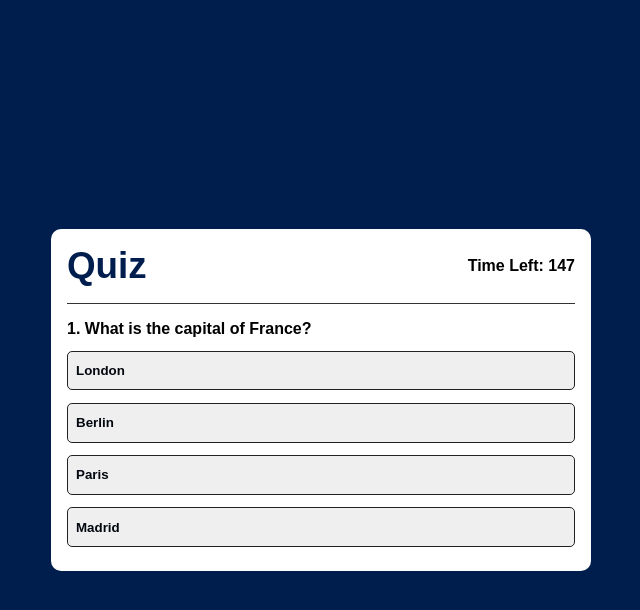
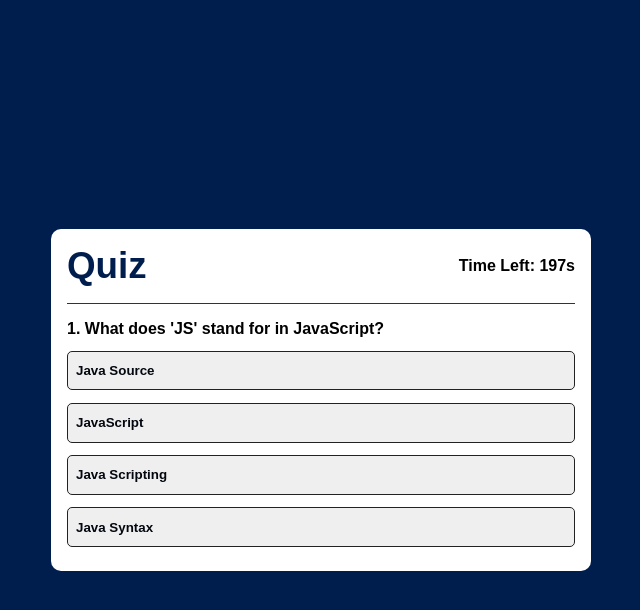
Before and after one commit to chinaemerem-aneke/Quiz-app, a plain HTML site: page index.html in a window 1280 px wide. Both pictures are taken after a click on the button "Start Quiz". Shown: the whole page, without its empty margins (319-959 px from the left). Drawn offline with Linux system fonts and the light colour scheme.

Commit message:
updated timer

```diff
--- a/index.html
+++ b/index.html
@@ -15,7 +15,7 @@
         <div id="rules">
             <h2>Rules</h2>
             <p>1. You have <span>10</span> questions in total to answer.</p>
-            <p>2. You have <span>150</span> seconds to answer all questions.</p>
+            <p>2. You have <span>200</span> seconds to answer all questions.</p>
             <p>3. Once you select your answer, you can't reselect.</p>
             <!-- <p>3. Click 'Submit' after answering the last question.</p> -->
         </div>
--- a/script.js
+++ b/script.js
@@ -1,105 +1,96 @@
 const questions = [
     {
-        question: "What is the capital of France?",
+        question: "What does 'JS' stand for in JavaScript?",
         answers: [
-            {text: "London", correct: false},
-            {text: "Berlin", correct: false},
-            {text: "Paris", correct: true},
-            {text: "Madrid", correct: false},
+            {text: "Java Source", correct: false},
+            {text: "JavaScript", correct: true},
+            {text: "Java Scripting", correct: false},
+            {text: "Java Syntax", correct: false},
         ]
     },
-
     {
-        question: "In which year did Christopher Columbus first reach the Americas?",
+        question: "Which keyword is used to declare a variable in JavaScript?",
         answers: [
-            {text: "1492", correct: true},
-            {text: "1500", correct: false},
-            {text: "1607", correct: false},
-            {text: "1778", correct: false},
+            {text: "var", correct: true},
+            {text: "let", correct: false},
+            {text: "const", correct: false},
+            {text: "variable", correct: false},
         ]
     },
-
     {
-        question: "Which planet is known as the 'Red Planet'?",
+        question: "What is the purpose of 'console.log()' in JavaScript?",
         answers: [
-            {text: "Venus", correct: false},
-            {text: "Mars", correct: true},
-            {text: "Jupiter", correct: false},
-            {text: "Saturn", correct: false},
+            {text: "To display a message in the console", correct: true},
+            {text: "To create a log file", correct: false},
+            {text: "To log user actions", correct: false},
+            {text: "To print messages on the webpage", correct: false},
         ]
     },
-
     {
-        question: "Who wrote 'Romeo and Juliet'?",
+        question: "What is the result of the expression: 10 % 3 in JavaScript?",
         answers: [
-            {text: "Charles Dickens", correct: false},
-            {text: "William Shakespeare", correct: true},
-            {text: "Jane Austen", correct: false},
-            {text: "Mark Twain", correct: false},
+            {text: "3", correct: false},
+            {text: "1", correct: true},
+            {text: "0.1", correct: false},
+            {text: "10", correct: false},
         ]
     },
-
     {
-        question: "What is the largest mammal in the world?",
+        question: "What is an example of a falsy value in JavaScript?",
         answers: [
-            {text: "Elephant", correct: false},
-            {text: "Blue Whale", correct: true},
-            {text: "Giraffe", correct: false},
-            {text: "Hippopotamus", correct: false},
+            {text: "0", correct: false},
+            {text: "'' (empty string)", correct: false},
+            {text: "null", correct: false},
+            {text: "All of the above", correct: true},
         ]
     },
-
     {
-        question: "What is the capital of Japan?",
+        question: "Which event is triggered when a user clicks on an HTML element in JavaScript?",
         answers: [
-            {text: "Bangtok", correct: false},
-            {text: "Seoul", correct: false},
-            {text: "Tokyo", correct: true},
-            {text: "Beijing", correct: false},
+            {text: "onMouseOver", correct: false},
+            {text: "onClick", correct: true},
+            {text: "onChange", correct: false},
+            {text: "onSubmit", correct: false},
         ]
     },
-
-
     {
-        question: "What is the chemical symbol for gold?",
+        question: "What is the purpose of the 'let' keyword in JavaScript?",
         answers: [
-            {text: "Ag", correct: false},
-            {text: "Fe", correct: false},
-            {text: "Cu", correct: false},
-            {text: "Au", correct: true},
+            {text: "To declare a constant variable", correct: false},
+            {text: "To declare a block-scoped variable", correct: true},
+            {text: "To declare a global variable", correct: false},
+            {text: "To declare a function", correct: false},
         ]
     },
-
     {
-        question: "Who painted the Mona Lisa?",
+        question: "Which method is used to remove the last element from an array in JavaScript?",
         answers: [
-            {text: "Pablo Picasso", correct: false},
-            {text: "Vincent van Gogh", correct: false},
-            {text: "Leonardo da Vinci", correct: true},
-            {text: "Michelangelo", correct: false},
+            {text: "pop()", correct: true},
+            {text: "shift()", correct: false},
+            {text: "splice()", correct: false},
+            {text: "remove()", correct: false},
         ]
     },
-
     {
-        question: " Which element is essential for human bones and teeth?",
+        question: "What is the purpose of the 'JSON.parse()' method in JavaScript?",
         answers: [
-            {text: "Iron", correct: false},
-            {text: "Calcium", correct: true},
-            {text: "Sodium", correct: false},
-            {text: "Potassium", correct: false},
+            {text: "To stringify a JSON object", correct: false},
+            {text: "To convert a JSON string into a JavaScript object", correct: true},
+            {text: "To parse HTML", correct: false},
+            {text: "To create a JSON object", correct: false},
         ]
     },
+    {
+        question: "Which operator is used for strict equality in JavaScript?",
+        answers: [
+            {text: "==", correct: false},
+            {text: "===", correct: true},
+            {text: "!=", correct: false},
+            {text: "!==", correct: false},
+        ]
+    },
+];
 
-    {
-     question: "What is the largest ocean on Earth?",
-        answers: [
-            {text: "Atlantic Ocean", correct: false},
-            {text: "Indian Ocean", correct: false},
-            {text: " Southern Ocean", correct: false},
-            {text: "Pacific Ocean", correct: true},
-        ]
-    }
-];
 
 const questionElement = document.getElementById("question");
 const answerButton = document.getElementById("answer-button");
@@ -118,7 +109,7 @@ let timerInterval;
 
 function startTimer() {
     timerInterval = setInterval(function () {
-      document.getElementById("timer-value").innerText = timerValue;
+      document.getElementById("timer-value").innerText = `${timerValue}s`;
       if (timerValue === 0) {
         clearInterval(timerInterval);
         showScore();
@@ -130,7 +121,7 @@ function startTimer() {
 
   function resetTimer() {
     clearInterval(timerInterval);
-    timerValue = 150;
+    timerValue = 200;
     startTimer(); // Set the initial timer value in seconds
   }
 
@@ -140,7 +131,7 @@ function startQuiz(){
     score = 0;
     nextButton.innerHTML = "Next";
     showQuestion();
-    timerValue = 150; // Set the initial timer value to 150 seconds
+    timerValue = 200; // Set the initial timer value to 150 seconds
     startTimer(); // Start the timer when playing again
 }
 
@@ -148,7 +139,7 @@ function start() {
     startPage.style.display = "none";
     quizApp.style.display = "block";
     showQuestion();
-    timerValue = 150; // Set the initial timer value to 150 seconds
+    timerValue = 200; // Set the initial timer value to 150 seconds
     startTimer(); // Start the timer when playing again
 }
 
@@ -209,6 +200,7 @@ function selectAnswer(e){
         button.disabled = true;
     });
     nextButton.style.display = "block";
+
 }
 
 function showSubmitButton(){
@@ -224,6 +216,7 @@ function showScore(){
     questionElement.innerHTML = `You scored ${score} out of ${questions.length}!`;
     nextButton.innerHTML = "Play Again";
     nextButton.style.display = "block";
+
 }
 
 
--- a/style.css
+++ b/style.css
@@ -91,6 +91,7 @@ p {
     margin-top: 1em;
     font-size: 1rem;
     border: none;
+    user-select: none;
     border-radius: 5px;
     cursor: pointer;
     transition: background-color 0.3s;
@@ -131,6 +132,7 @@ p {
     padding: .7rem 1.5rem;
     border: none;
     border-radius: 5px;
+    user-select: none;
     margin: 1.5rem auto 0;
     cursor: pointer;
 }
```
